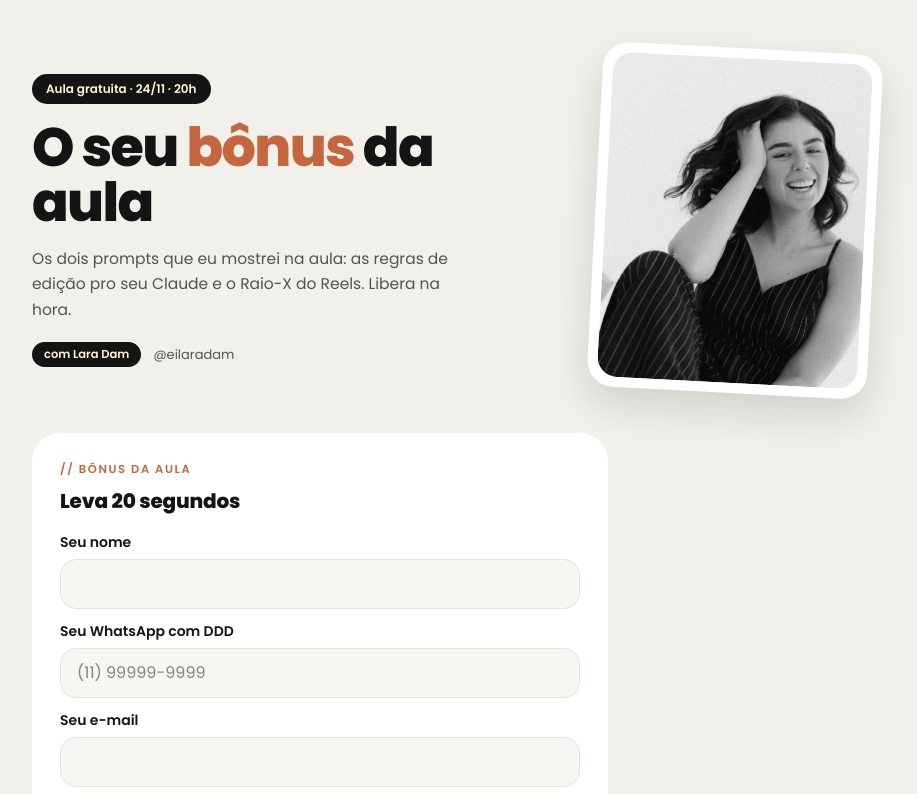
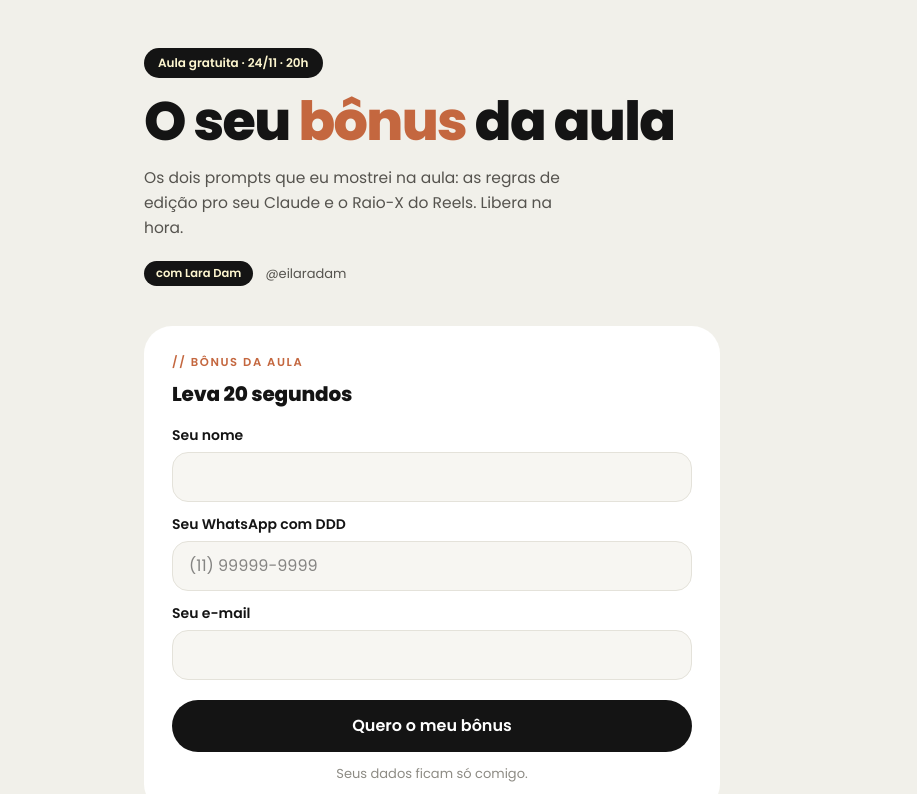
Before and after one commit to eilaradam/laradam-ugc, a Next.js app: page /raiox in a window 1280 px wide. Shown: the top 794 px of the page, without its empty margins (180-1097 px from the left). Built offline with nearby package versions, Linux system fonts and the light colour scheme.

Commit message:
/raiox: sem foto no topo do formulário
Co-Authored-By: Claude Opus 5.5 <noreply@anthropic.com>

```diff
--- a/src/app/raiox/Raiox.tsx
+++ b/src/app/raiox/Raiox.tsx
@@ -33,9 +33,9 @@ export default function Raiox() {
           .caixa-prompt { max-height: none !important; overflow: visible !important; }
         }
       `}</style>
-      <div className={`mx-auto px-5 pt-8 sm:pt-12 ${liberado ? "max-w-2xl" : "max-w-4xl"}`}>
+      <div className={`mx-auto px-5 pt-8 sm:pt-12 max-w-2xl`}>
         {!liberado && (
-          <header className="grid items-center gap-8 sm:grid-cols-[1.25fr_.75fr] sm:gap-10">
+          <header>
             <div>
               <Pilula>Aula gratuita · 24/11 · 20h</Pilula>
               <h1 className="mt-4 text-[38px] font-extrabold leading-[1.02] tracking-[-0.03em] sm:text-[54px]">
@@ -46,7 +46,6 @@ export default function Raiox() {
               </p>
               <AssinaturaLara />
             </div>
-            <FotoLara src="/edicaoclaude/midia/lara-capa.webp" giro={3} className="hidden sm:block" />
           </header>
         )}
 
```
